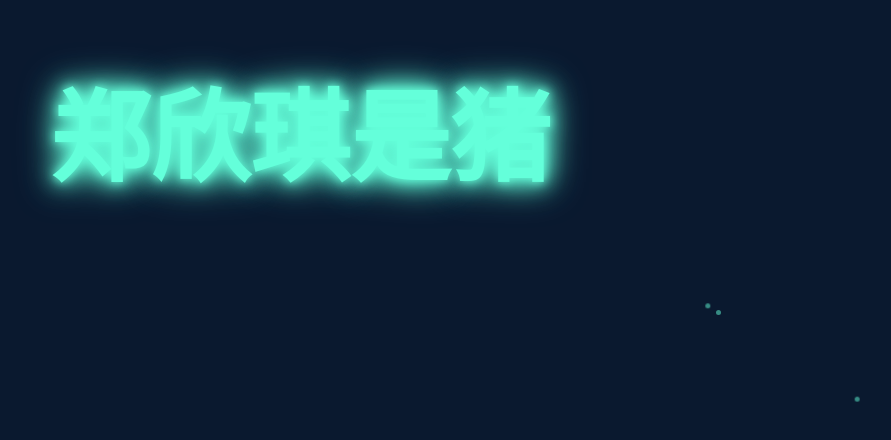
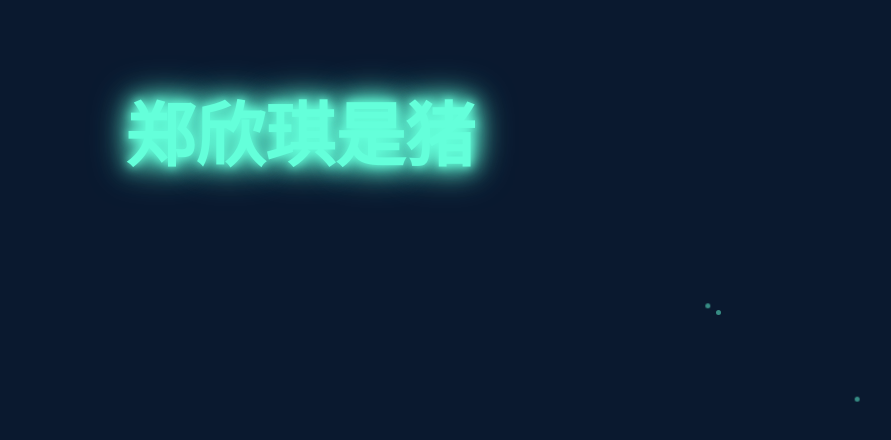
Before and after one commit to GGzxq/base.github.io, a plain HTML site: page index.html in a window 1280 px wide. Shown: the part 270-710 px from the top of the page, without its empty margins (340-1231 px from the left). Drawn offline with Linux system fonts and the light colour scheme.

Commit message:
Add files via upload

```diff
--- a/index.html
+++ b/index.html
@@ -4,7 +4,7 @@
 <head>
     <meta charset="UTF-8">
     <meta name="viewport" content="width=device-width, initial-scale=1.0">
-    <title>炫酷科技感动效页面</title>
+    <title>郑欣琪小美女</title>
     <style>
         body {
             margin: 0;
@@ -55,7 +55,7 @@
 
         /* 文字样式 */
         .text {
-            font-size: 100px;
+            font-size: 70px;
             font-weight: bold;
             /* 科技感文字颜色 */
             color: #64ffda;
```
